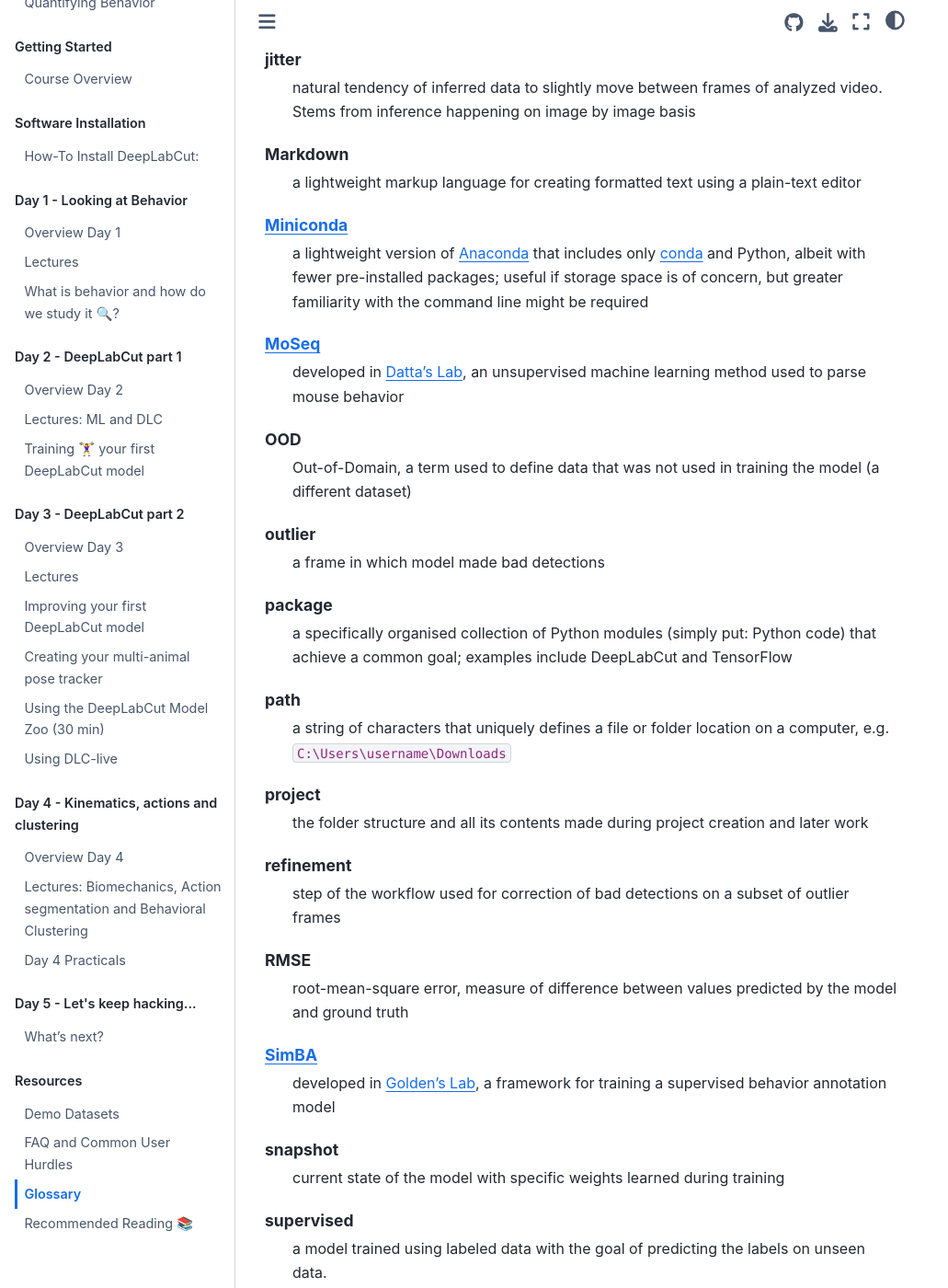
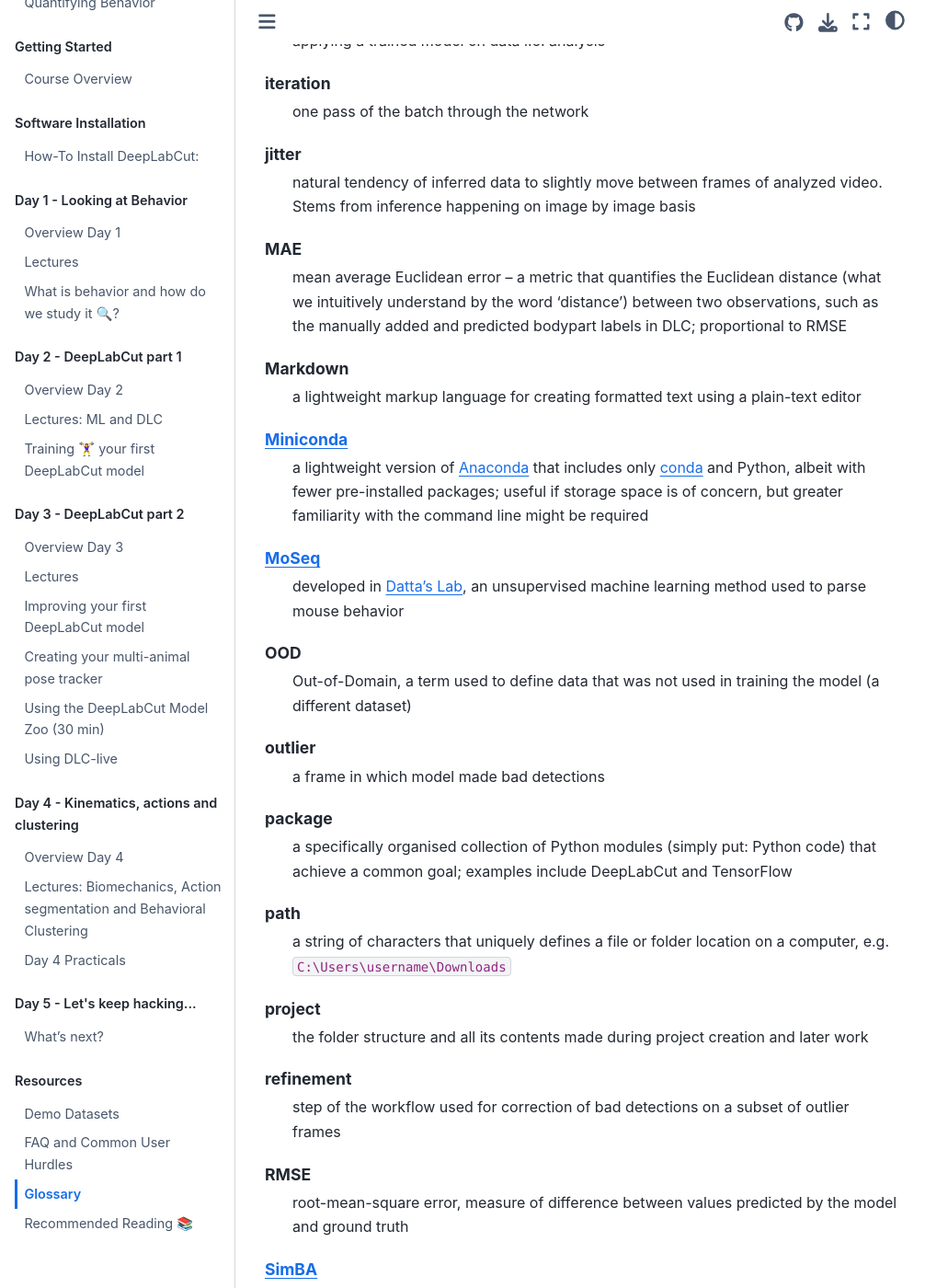
Before and after one commit to AlexEMG/DLC-Cajal-Course, a Jupyter Book: the page built from content/Glossary.md, in a window 1280 px wide and 1400 px high, scrolled down 2112 px. Shown: the whole window at 92% size, without its empty margins (0-1031 px from the left). Built offline with Jupyter Book 1.0.4 settings and Sphinx 7.4.7 and the Sphinx Book theme 1.1.4, drawn with Linux system fonts in a browser that asks for light colours; some of the changed text lies outside the part shown.

Commit message:
Update glossary.md

```diff
--- a/content/Glossary.md
+++ b/content/Glossary.md
@@ -16,6 +16,9 @@ base environment
 
 batch size
     number of images processed in one iteration of training (max value constrained by GPU memory). More precise term is mini-batch
+
+benchmarking
+    the practice of objectively comparing machine learning tools to identify the best-performing ones
 
 bodypart
     also called label, in DeepLabCut is a arbitrarily chosen part of the animal that the user wants to track
@@ -68,6 +71,9 @@ iteration
 jitter
     natural tendency of inferred data to slightly move between frames of analyzed video. Stems from inference happening on image by image basis
 
+MAE
+    mean average Euclidean error -- a metric that quantifies the Euclidean distance (what we intuitively understand by the word 'distance') between two observations, such as the manually added and predicted bodypart labels in DLC; proportional to {term}`RMSE`
+
 Markdown
     a lightweight markup language for creating formatted text using a plain-text editor
 
@@ -101,6 +107,9 @@ RMSE
 [SimBA](https://github.com/sgoldenlab/simba)
     developed in [Golden's Lab](https://goldenneurolab.com/simba), a framework for training a supervised behavior annotation model
 
+shuffle
+    in DeepLabCut: a particular instantiation of train and test sets; multiple shuffles are used for model {term}`benchmarking`
+
 snapshot
     current state of the model with specific weights learned during training
 
```
